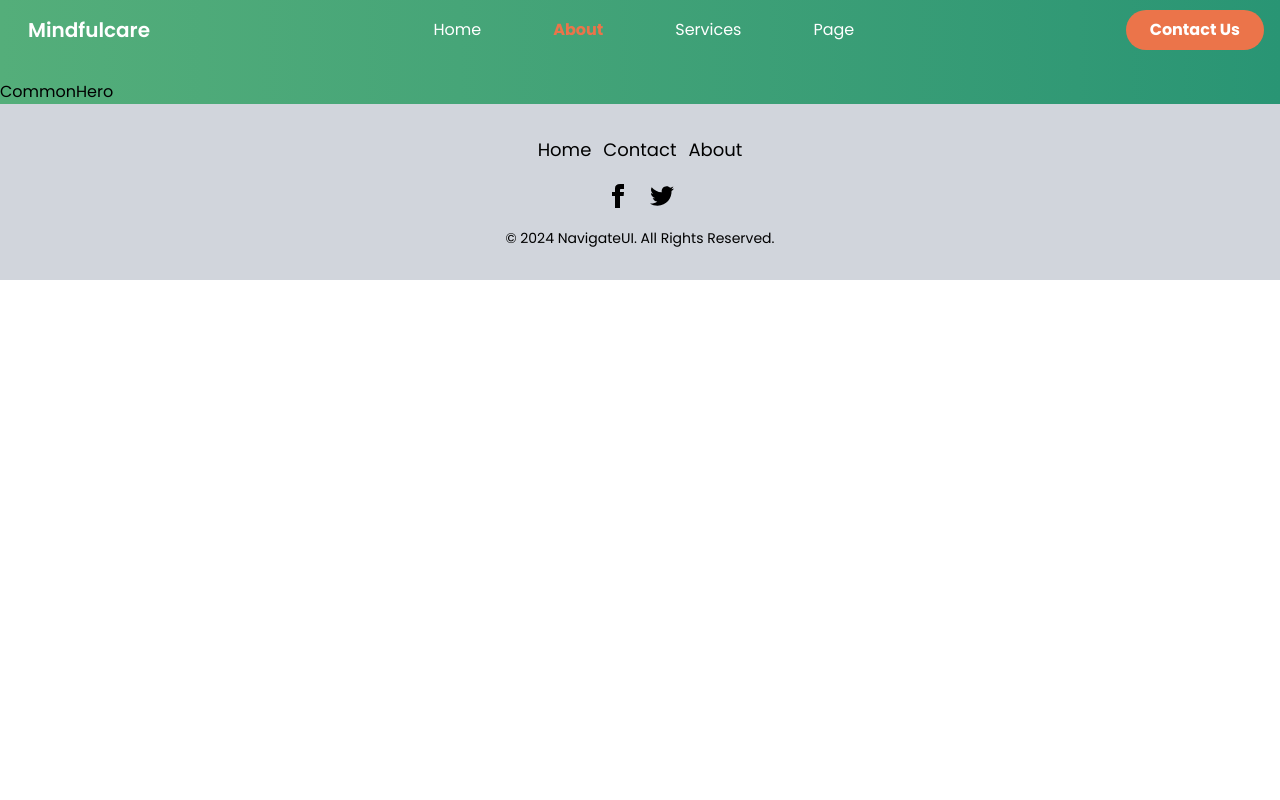
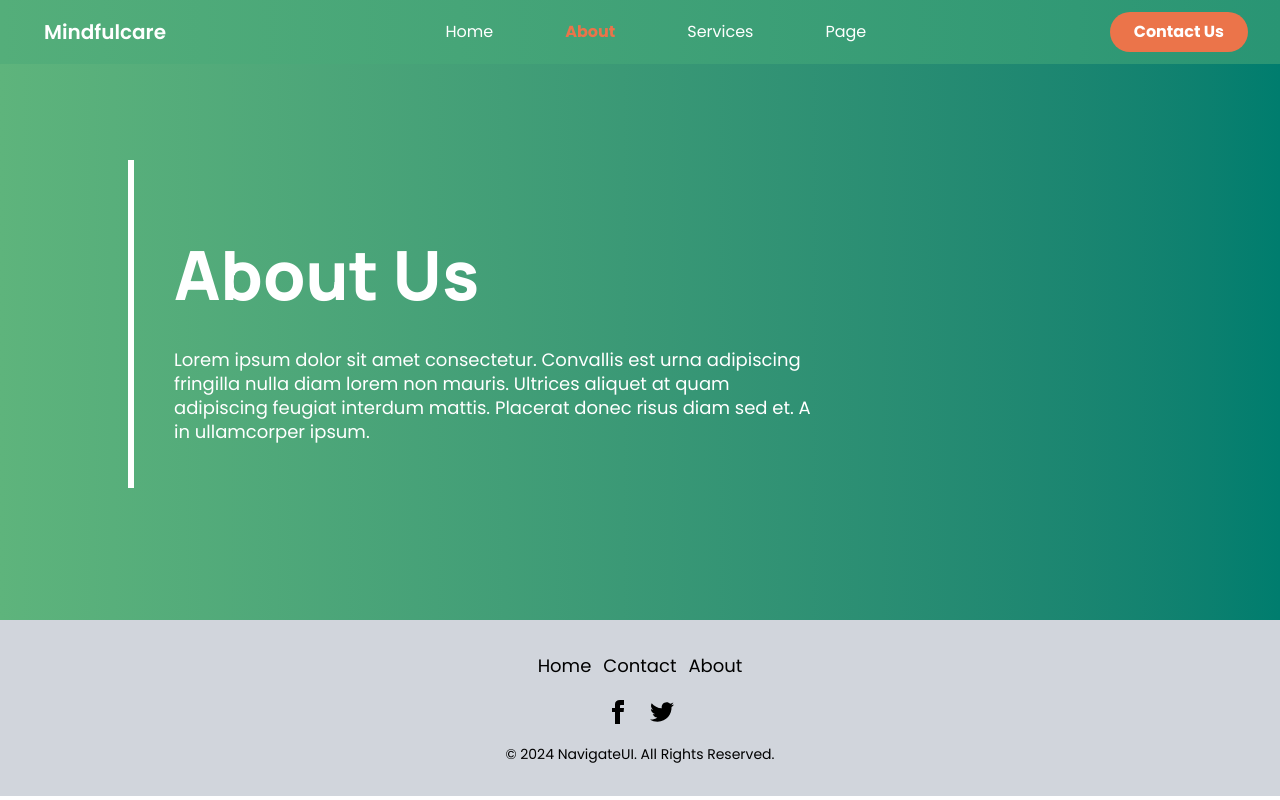
Before and after one commit to meizan2142/Mindfulcare, a React (Vite) app: page /about in a window 1280 px wide. Built offline with nearby package versions, Linux system fonts and the light colour scheme.

Commit message:
Navbar & CommonHero section is created

```diff
--- a/src/SharedComponents/AnotherHero/CommonHero.jsx
+++ b/src/SharedComponents/AnotherHero/CommonHero.jsx
@@ -1,6 +1,28 @@
 const CommonHero = () => {
     return (
-        <div className="bg-linear-to-r from-[#54AE7A] to-[#299574] pt-5">CommonHero</div>
+        <div className="flex flex-col items-start px-4 sm:px-8 md:px-16 lg:px-24 xl:px-32 py-12 sm:py-16 md:py-20 lg:py-24 bg-linear-to-r from-[#5EB47C] to-[#007D6E] bg-cover bg-center">
+            <div className="flex gap-4 sm:gap-6 md:gap-8 lg:gap-10 flex-col sm:flex-row">
+                <div className='border-3 w-[5px] sm:h-[328px] hidden 2xl:flex md:flex lg:flex h-[40px] border-white'>
+                </div>
+                <div className='py-4 sm:py-8 md:py-12 lg:py-20 space-y-4 sm:space-y-6 md:space-y-8 lg:space-y-10'>
+                    <h1
+                        style={{ fontFamily: 'Manrope' }}
+                        className="text-3xl sm:text-4xl md:text-5xl lg:text-[68px] font-extrabold text-white"
+                    >
+                        About Us
+                    </h1>
+                    <p
+                        style={{ fontFamily: 'Poppins' }}
+                        className="text-base sm:text-lg md:text-xl lg:text-[18px] font-normal text-white w-full sm:w-5/6 md:w-4/5 lg:w-2/3 leading-normal sm:leading-6"
+                    >
+                        Lorem ipsum dolor sit amet consectetur. Convallis est urna adipiscing
+                        fringilla nulla diam lorem non mauris. Ultrices aliquet at quam
+                        adipiscing feugiat interdum mattis. Placerat donec risus diam sed et.
+                        A in ullamcorper ipsum.
+                    </p>
+                </div>
+            </div>
+        </div>
     )
 }
 
--- a/src/SharedComponents/Navbar/Navbar.jsx
+++ b/src/SharedComponents/Navbar/Navbar.jsx
@@ -1,31 +1,92 @@
 import { NavLink } from "react-router";
 import { navLinks } from "./paths";
+import { useState } from "react";
 
 const Navbar = () => {
+    const [isMenuOpen, setIsMenuOpen] = useState(false);
     const links = navLinks();
     return (
 
-        <nav className="flex items-center justify-between bg-linear-to-r from-[#54AE7A] to-[#299574] px-4 py-2 text-white">
-            <div className="scale-100 rounded-2xl px-3 py-2 text-xl font-semibold text-white transition-all duration-200 hover:scale-110">
+        <nav className="bg-gradient-to-r from-[#54AE7A] to-[#299574] text-white">
+            <div className="mx-auto px-4 sm:px-6 lg:px-8">
+                <div className="flex h-16 items-center justify-between">
+                    {/* Logo - Always visible */}
+                    <div className="flex-shrink-0 scale-100 rounded-2xl px-3 py-2 text-xl font-semibold text-white transition-all duration-200 hover:scale-110">
                         <h2>Mindfulcare</h2>
                     </div>
-            <ul className="flex items-center justify-between gap-6 text-slate-900">
-                {
-                    links.map((link, index) => <li key={index} className="cursor-pointer  rounded-full  font-normal px-6 py-2 text-white ">
+
+                    {/* Desktop Navigation - Hidden on mobile */}
+                    <div className="hidden 2xl:block lg:block xl:block">
+                        <div className="ml-10 flex items-center space-x-4">
+                            <ul className="flex items-center space-x-2 lg:space-x-6">
+                                {links.map((link, index) => (
+                                    <li key={index} className="cursor-pointer rounded-full px-3 py-2 text-sm font-normal text-white lg:px-6 lg:text-base">
                                         <NavLink
                                             to={link.path}
-                            className={({ isActive }) => (isActive ? 'text-[#EB744A] font-bold' : 'text-white font-normal')}
+                                            className={({ isActive }) =>
+                                                isActive ? 'text-[#EB744A] font-bold' : 'text-white hover:text-[#EB744A] transition-colors'
+                                            }
                                         >
                                             {link.pathName}
                                         </NavLink>
-                    </li>)
+                                    </li>
+                                ))}
+                            </ul>
+                        </div>
+                    </div>
+                    <div className="ml-4 hidden 2xl:block xl:block lg:block">
+                        <button className="flex items-center gap-2 rounded-full bg-[#EB744A] px-4 py-2 text-sm font-bold text-white hover:bg-[#d1663e] transition-colors lg:px-6 lg:text-base">
+                            Contact Us
+                        </button>
+                    </div>
+
+                    {/* Mobile menu button - Visible only on mobile */}
+                    <div className="flex 2xl:hidden xl:hidden lg:hidden">
+                        <button
+                            onClick={() => setIsMenuOpen(!isMenuOpen)}
+                            className="inline-flex items-center justify-center rounded-md p-2 text-white hover:bg-[#3a8d65] focus:outline-none"
+                        >
+                            <svg
+                                className="h-6 w-6"
+                                xmlns="http://www.w3.org/2000/svg"
+                                fill="none"
+                                viewBox="0 0 24 24"
+                                stroke="currentColor"
+                            >
+                                {isMenuOpen ? (
+                                    <path strokeLinecap="round" strokeLinejoin="round" strokeWidth={2} d="M6 18L18 6M6 6l12 12" />
+                                ) : (
+                                    <path strokeLinecap="round" strokeLinejoin="round" strokeWidth={2} d="M4 6h16M4 12h16M4 18h16" />
+                                )}
+                            </svg>
+                        </button>
+                    </div>
+                </div>
+            </div>
+
+            {/* Mobile Menu - Only shows when menu is open */}
+            {isMenuOpen && (
+                <div className="md:hidden">
+                    <div className="space-y-1 px-2 pb-3 pt-2">
+                        {links.map((link, index) => (
+                            <NavLink
+                                key={index}
+                                to={link.path}
+                                className={({ isActive }) =>
+                                    `block rounded-md px-3 py-2 text-base font-medium ${isActive ? 'bg-[#3a8d65] text-[#EB744A]' : 'text-white hover:bg-[#3a8d65]'
+                                    }`
                                 }
-            </ul>
-            <div>
-                <li className="cursor-pointer flex gap-2 list-none rounded-full px-6 py-2 font-bold text-white bg-[#EB744A]">
+                                onClick={() => setIsMenuOpen(false)}
+                            >
+                                {link.pathName}
+                            </NavLink>
+                        ))}
+                        <button className="mt-2 block w-full rounded-md bg-[#EB744A] px-3 py-2 text-base font-bold text-white hover:bg-[#d1663e]">
                             Contact Us
-                </li>
+                        </button>
                     </div>
+                </div>
+            )}
         </nav>
 
     )
```
Also changed, not shown: src/assets/AnotherHeroBg/AnotherHeroBg.png (added). Lines whose indentation alone changed are shown as unchanged.
